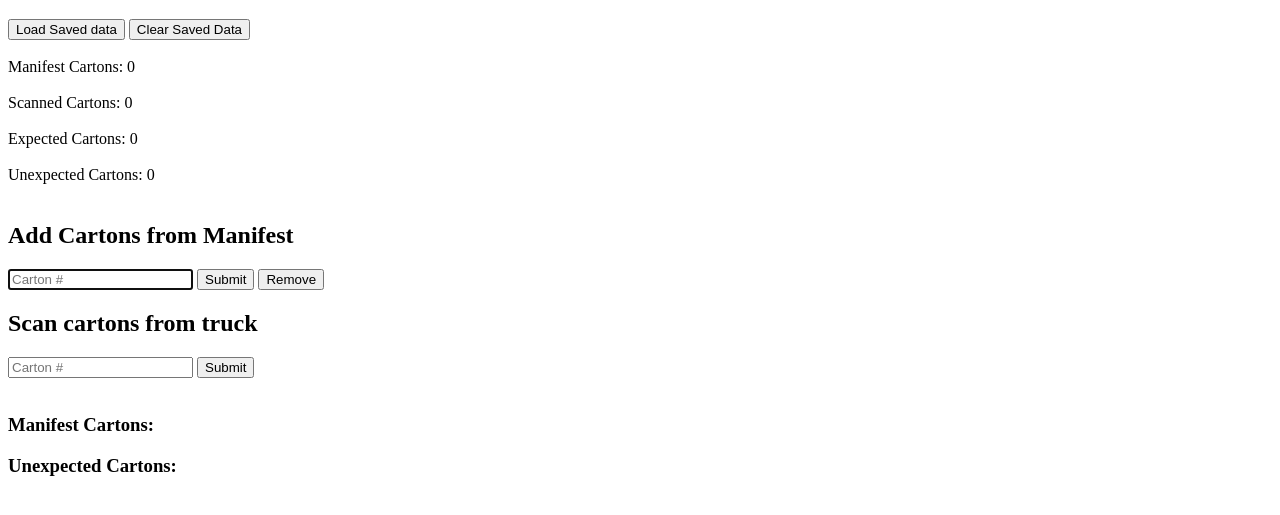
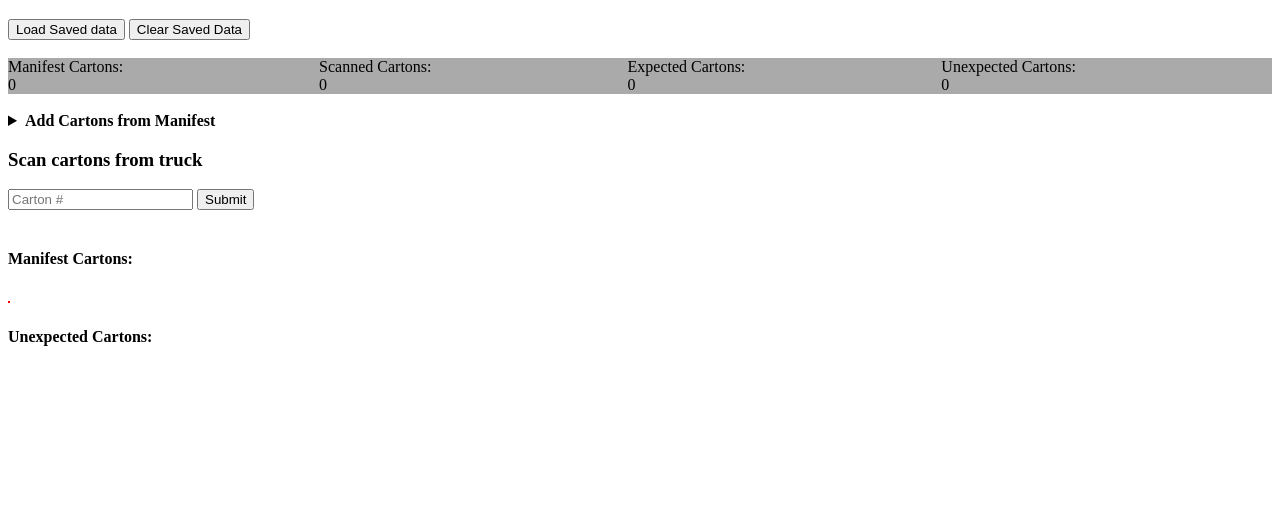
Before and after one commit to christopherginn/cartonaudit, a plain HTML site: page index.html in a window 1280 px wide. Shown: the part 61-576 px from the top of the page. Drawn offline with Linux system fonts and the light colour scheme.

Commit message:
Began styling page
Mild styling to make it easier to read while scanning

```diff
--- a/index.html
+++ b/index.html
@@ -4,33 +4,40 @@
     <meta charset="UTF-8">
     <meta name="viewport" content="width=device-width, initial-scale=1.0">
     <title>Document</title>
-    <script type="text/javascript" src="script.js"></script>
+    <link rel="stylesheet" href="./style.css">
+    <script type="text/javascript" src="./script.js"></script>
 </head>
 <body>
     <h1>Manifest Carton Audit</h1>
     <button onclick="getSavedData()">Load Saved data</button>
     <button onclick="clearSavedData()">Clear Saved Data</button><br><br>
 
-    <div>Manifest Cartons: <span id="manifestCartonCount">0</span></div>
+    <div class="counter_wrapper">
+        <div>
+            <div>Manifest Cartons: <br><span id="manifestCartonCount">0</span></div>
+        </div>
+        <div>
+            <div>Scanned Cartons: <br><span id="scannedCartonCount">0</span></div>
+        </div>
+        <div>
+            <div>Expected Cartons: <br><span id="expectedCartonCount">0</span></div>
+        </div>
+        <div>
+            <div>Unexpected Cartons: <br><span id="unexpectedCartonCount">0</span></div>
+        </div>
+    </div>
     <br>
 
-    <div>Scanned Cartons: <span id="scannedCartonCount">0</span></div>
-    <br>
-
-    <div>Expected Cartons: <span id="expectedCartonCount">0</span></div>
-    <br>
-
-    <div>Unexpected Cartons: <span id="unexpectedCartonCount">0</span></div>
-    <br>
-
-    <h2>Add Cartons from Manifest</h2>
+    <details>
+    <summary><b>Add Cartons from Manifest</b></summary>
     <form id="manifestCartonsListAdd">
         <input type="text" id="cartonNumber" placeholder="Carton #" autofocus>
         <input type="submit" value="Submit" onclick="addManifestCartons()">
         <input type="submit" value="Remove" onclick="removeCartonNumber()">
     </form>
+    </details>
 
-    <h2>Scan cartons from truck</h2>
+    <h3>Scan cartons from truck</h3>
     <form id="scannedCartonAdd">
         <input type="text" id="scanCartonInput" placeholder="Carton #">
         <input type="submit" value="Submit" onclick="addScannedCartons()">
@@ -38,9 +45,14 @@
     </form>
 
     <br>
-    <h3>Manifest Cartons:</h3>
-    <ul id="manifestCartonList"></ul>
-    <h3>Unexpected Cartons:</h3>
-    <ul id="unexpectedCartonList"></ul>
+    <h4>Manifest Cartons:</h4>
+    <div>
+        <ul class="carton_list" id="manifestCartonList"></ul>
+    </div>
+
+    <h4>Unexpected Cartons:</h4>
+    <div>
+        <ul class="list_container" id="unexpectedCartonList"></ul>
+    </div>
 </body>
 </html>
--- /dev/null
+++ b/style.css
@@ -0,0 +1,26 @@
+.counter_wrapper {
+    background-color: rgb(170, 170, 170);
+    display: grid;
+    grid-template-columns: auto auto auto auto;
+}
+
+ul {
+    padding: 0;
+    margin: 0;
+    width: auto;
+    display: inline-block
+  }
+
+.carton_list {
+    list-style: none;
+    border: 1px solid red;
+    max-width: 400px;
+    width: auto;
+    white-space: wrap;
+
+}
+
+.carton_list li {
+    display: inline-block;
+    padding: 8px;
+  }
```
